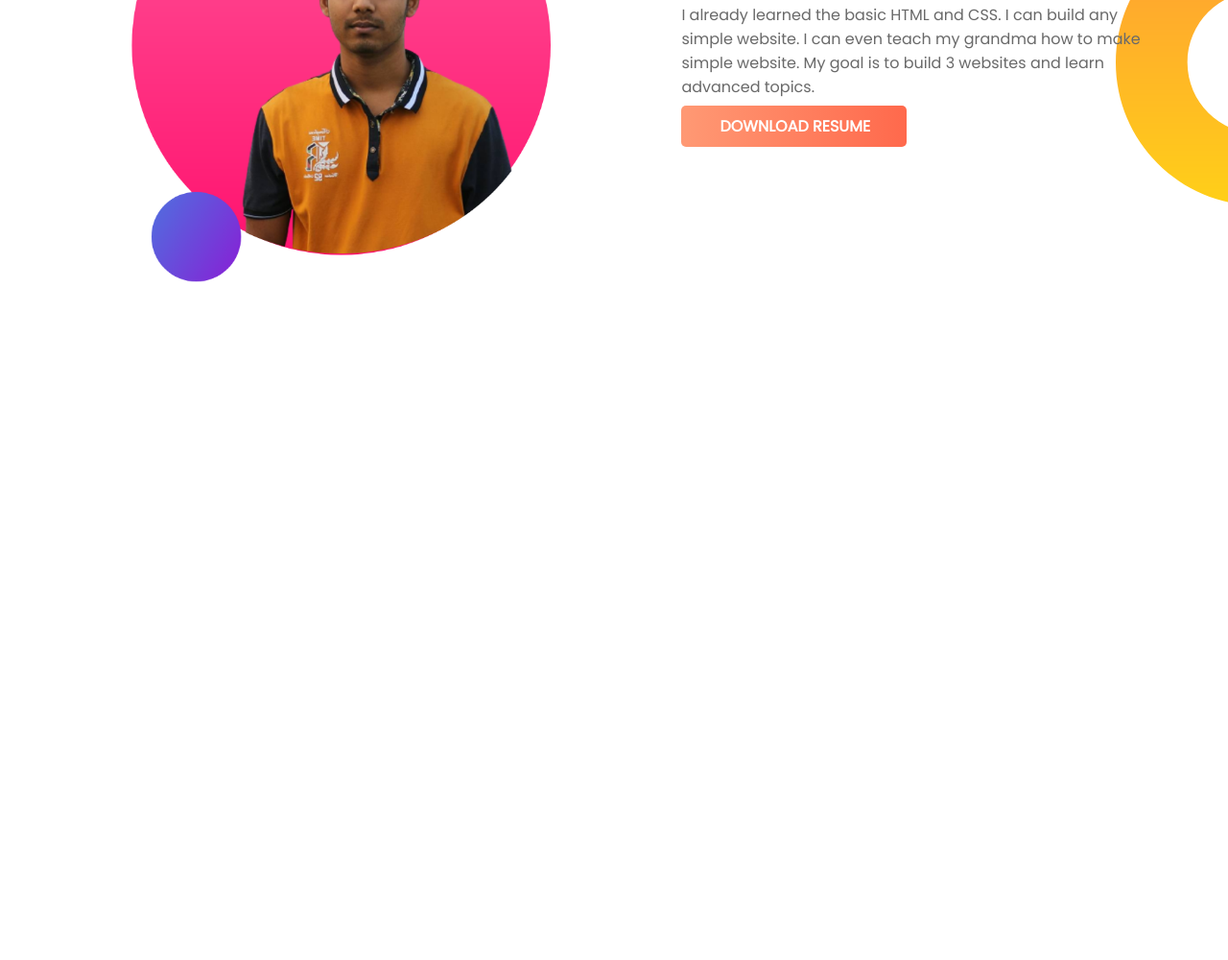
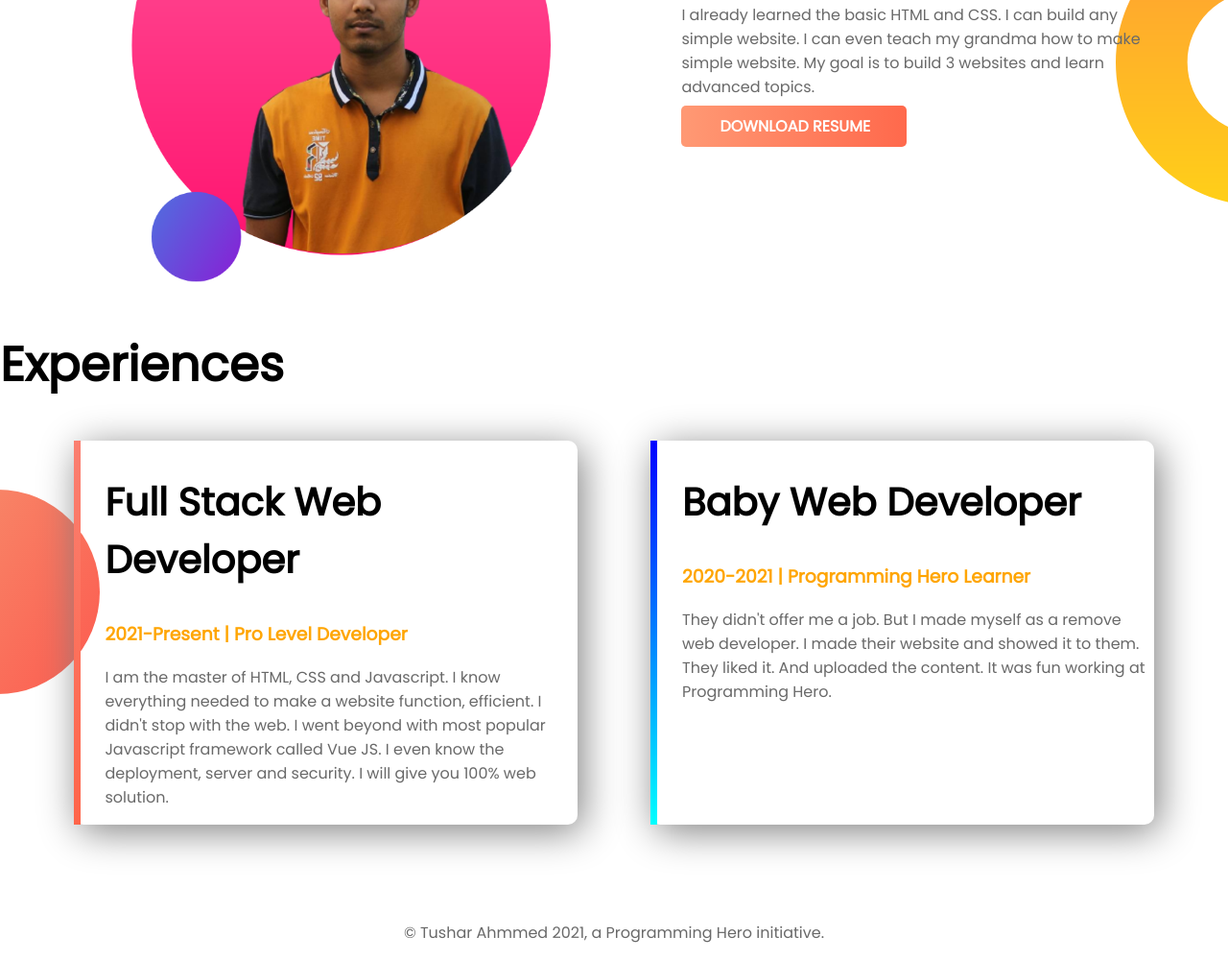
Before and after one commit to tusharahmmed/developer-portfolio, a plain HTML site: page index.html in a window 1280 px wide. Shown: the part 809-1809 px from the top of the page at 96% size. Before the commit the page ends 1110 px from the top, so only its background shows below. Drawn offline with Linux system fonts and the light colour scheme.

Commit message:
final commit

```diff
--- a/index.html
+++ b/index.html
@@ -16,7 +16,7 @@
     <section class="hero-banner">
         <div class="half-width">
             <h1>Wellcome To</h1>
-            <h1><span id="name">Tushar Ahmmed</span> World</h1>
+            <h1><span class="name">Tushar Ahmmed</span> World</h1>
             <h3>Web Designer and Developer</h3>
             <p>Hi! everyone, I am Tushar Ahmmed. I am currently studying for a diploma in civil engineering. However I am good at designing website Templates and developing it with js frameworks(Node, React) and MongoDb.</p>
             <a class="link-btn" href="https://bd.linkedin.com/in/tusharahmmed" target="_blank">HIRE ME</a>
@@ -37,6 +37,25 @@
             <a class="link-btn" href="#">DOWNLOAD RESUME</a>
         </div>
     </section>
+    <!-- Experience Section -->
+    <section class="experience">
+        <h1>Experiences</h1>
+        <div class="flexible-container">
+            <div class="experience-item item-1">
+                <h2>Full Stack Web Developer</h2>
+                <h3 class="name">2021-Present | Pro Level Developer</h3>
+                <p>I am the master of HTML, CSS and Javascript. I know everything needed to make a website function, efficient. I didn't stop with the web. I went beyond with most popular Javascript framework called Vue JS. I even know the deployment, server and security. I will give you 100% web solution.</p>
+            </div>
+            <div class="experience-item item-2">
+                <h2>Baby Web Developer</h2>
+                <h3 class="name">2020-2021 | Programming Hero Learner</h3>
+                <p>They didn't offer me a job. But I made myself as a remove web developer. I made their website and showed it to them. They liked it. And uploaded the content. It was fun working at Programming Hero.</p>
+            </div>
+        </div>
+    </section>
+    <footer>
+        <p>© Tushar Ahmmed 2021, a Programming Hero initiative.</p>
+    </footer>
 </body>
 
 </html>
--- a/style.css
+++ b/style.css
@@ -17,7 +17,7 @@ p{
     padding-right: 13%;
 
 }
-#name{
+.name{
     color: orange;
 }
 .hero-banner{
@@ -53,3 +53,45 @@ p{
     background-repeat: no-repeat;
     background-position: right center;
 }
+/**************
+    experience section
+**************/
+.experience{
+    margin-bottom: 100px;
+    background-image: url(images/exp-bg.png);
+    background-repeat: no-repeat;
+    background-position: 0% 55%;
+}
+.flexible-container{
+    display: flex;
+}
+.experience-item{
+    width: 50%;
+    box-sizing: border-box;
+    padding-left: 2%;
+    box-shadow: 5px 7px 40px grey;
+    height: 400px;
+    border-radius: 10px;
+}
+.experience-item p{
+    padding-right: 1%;
+}
+.item-1{
+    margin: 0 6% 0 6%;
+    border-left: 7px solid;
+    border-image: linear-gradient(salmon,tomato);
+    border-image-slice: 20;
+}
+.item-2{
+    margin-right: 6%;
+    border-left: 7px solid;
+    border-image: linear-gradient(blue,cyan);
+    border-image-slice: 1;
+}
+/**************
+    footer section
+**************/
+footer p {
+    text-align: center;
+    padding-right: 0;
+}
```
Also changed, not shown: images/jhankar.png (deleted), images/jhankar2.png (deleted).
